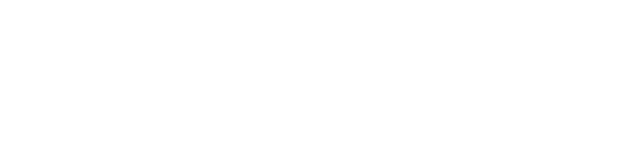
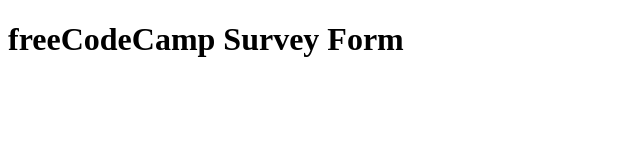
Before and after one commit to Rpront/Formulario-Proyect, a plain HTML site: page Survey Form/Index.html in a window 1280 px wide. Shown: the whole page, without its empty margins (0-640 px from the left). Drawn offline with Linux system fonts and the light colour scheme.

Commit message:
Creacion del titulo y descripcion.

```diff
--- a/Survey Form/Index.html
+++ b/Survey Form/Index.html
@@ -7,6 +7,7 @@
     <title>Formulario</title>
 </head>
 <body>
+   <h1 id="title">freeCodeCamp Survey Form</h1>
 
 </body>
 </html>
```
